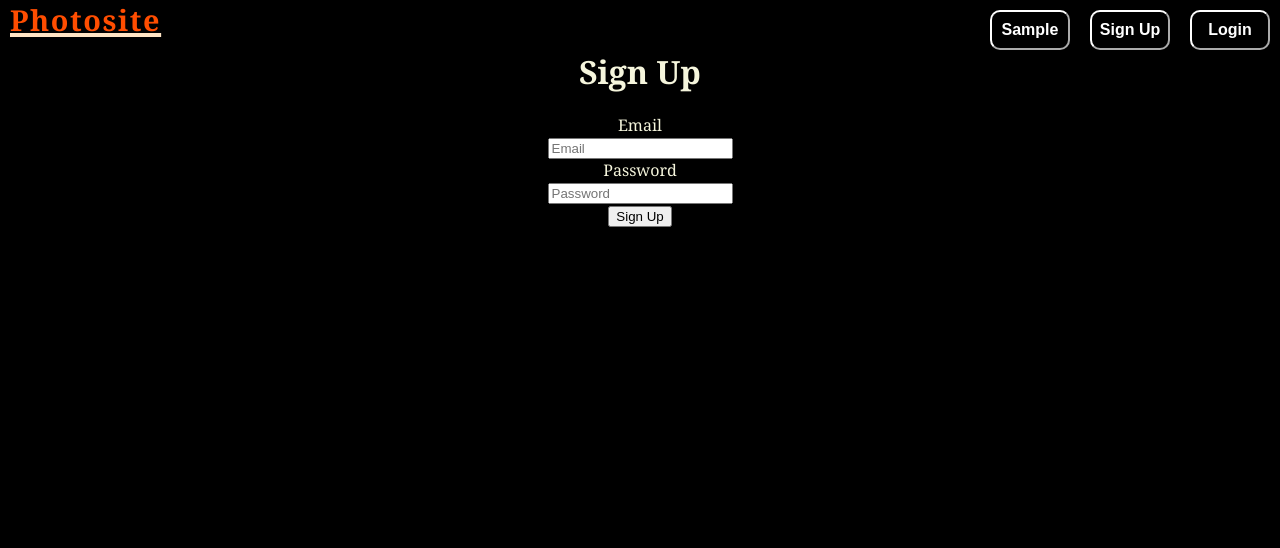
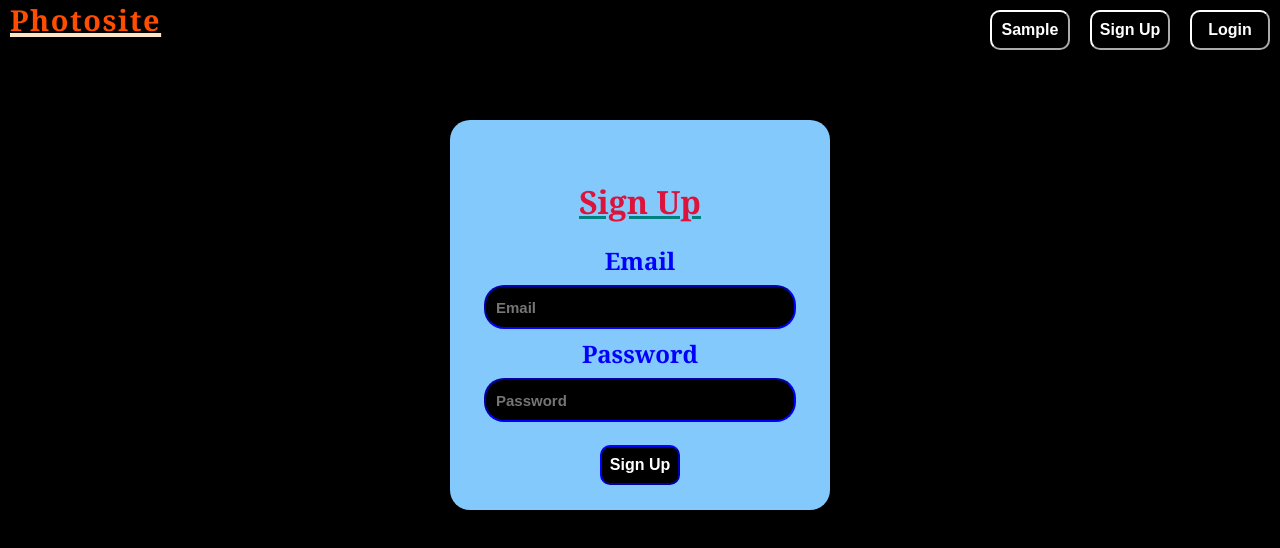
Before and after one commit to RhutvijChiplunkar/Photosite, a React (Create React App) app: page /signup in a window 1280 px wide. Shown: the top 548 px of the page. Built offline with nearby package versions, Linux system fonts and the light colour scheme; no server answers.

Commit message:
modification in signup form

```diff
--- a/src/comps/Signup/Signup.js
+++ b/src/comps/Signup/Signup.js
@@ -1,6 +1,7 @@
 import React,{useState} from 'react';
 import fire from '../../firebase/config.js';
 import { Redirect } from 'react-router-dom';
+import '../Login/Login.css'
 
 
 const Signup= () => {
@@ -27,7 +28,7 @@
 
     return (
         <div>
-        <form onSubmit={handleSubmit}>
+        <form className="login-form" onSubmit={handleSubmit}>
             <h1>Sign Up</h1>
             <label for="email">Email</label><br></br>
             <input type="email" name="email" placeholder="Email" /><br></br>
```
